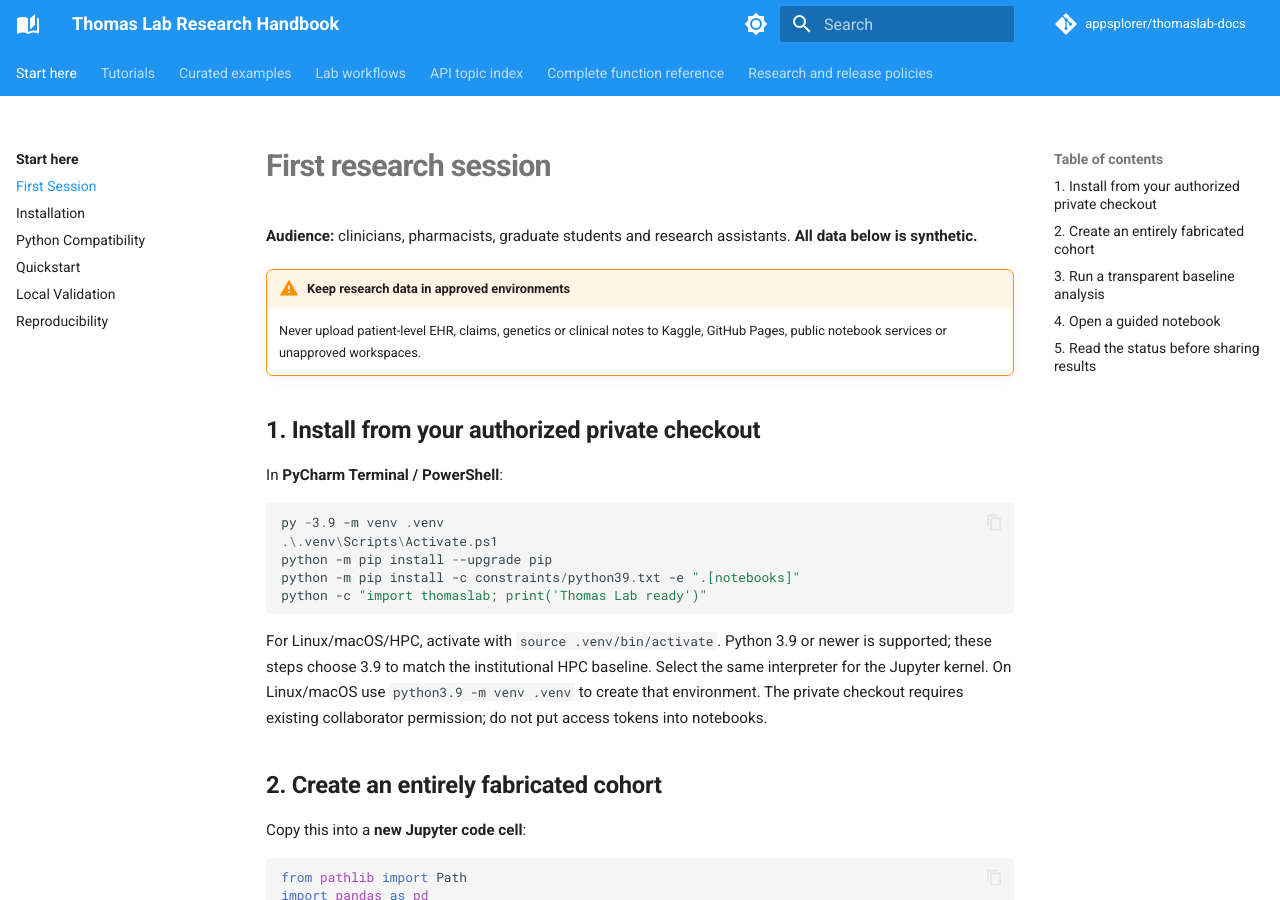
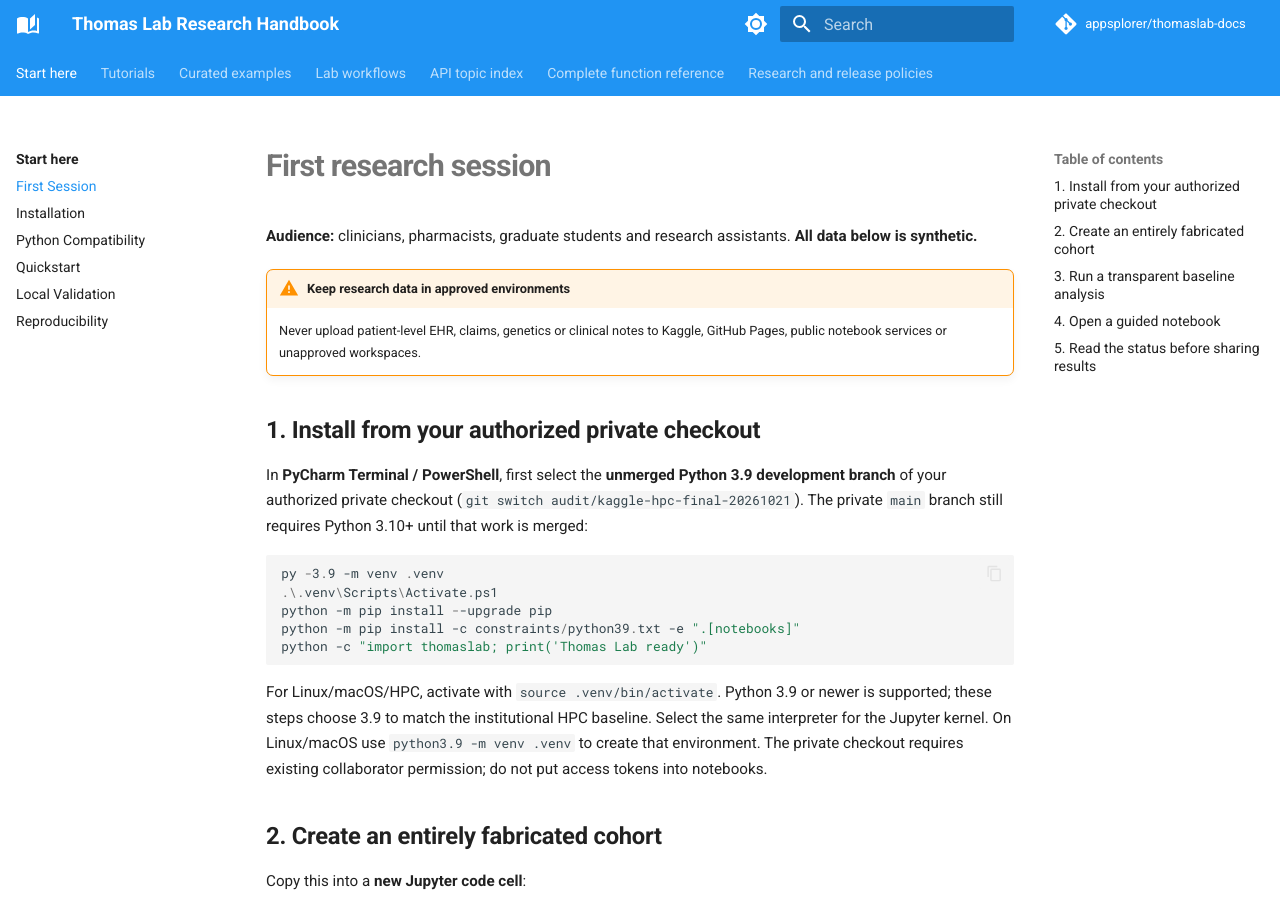
Before and after one commit to appsplorer/thomaslab-docs, an MkDocs documentation site: the page built from docs/getting-started/first-session.md, in a window 1280 px wide and 900 px high. Built offline with MkDocs 1.6.1 and Material for MkDocs 9.7.7, drawn with Linux system fonts in a browser that asks for light colours; comment, search, counter and statistics services are not loaded.

Commit message:
docs: distinguish Python3.9 development support from unreleased 3.10+ main package

````diff
--- a/docs/getting-started/first-session.md
+++ b/docs/getting-started/first-session.md
@@ -7,7 +7,7 @@
 
 ## 1. Install from your authorized private checkout
 
-In **PyCharm Terminal / PowerShell**:
+In **PyCharm Terminal / PowerShell**, first select the **unmerged Python 3.9 development branch** of your authorized private checkout (`git switch audit/kaggle-hpc-final-20261021`). The private `main` branch still requires Python 3.10+ until that work is merged:
 
 ```powershell
 py -3.9 -m venv .venv
````
